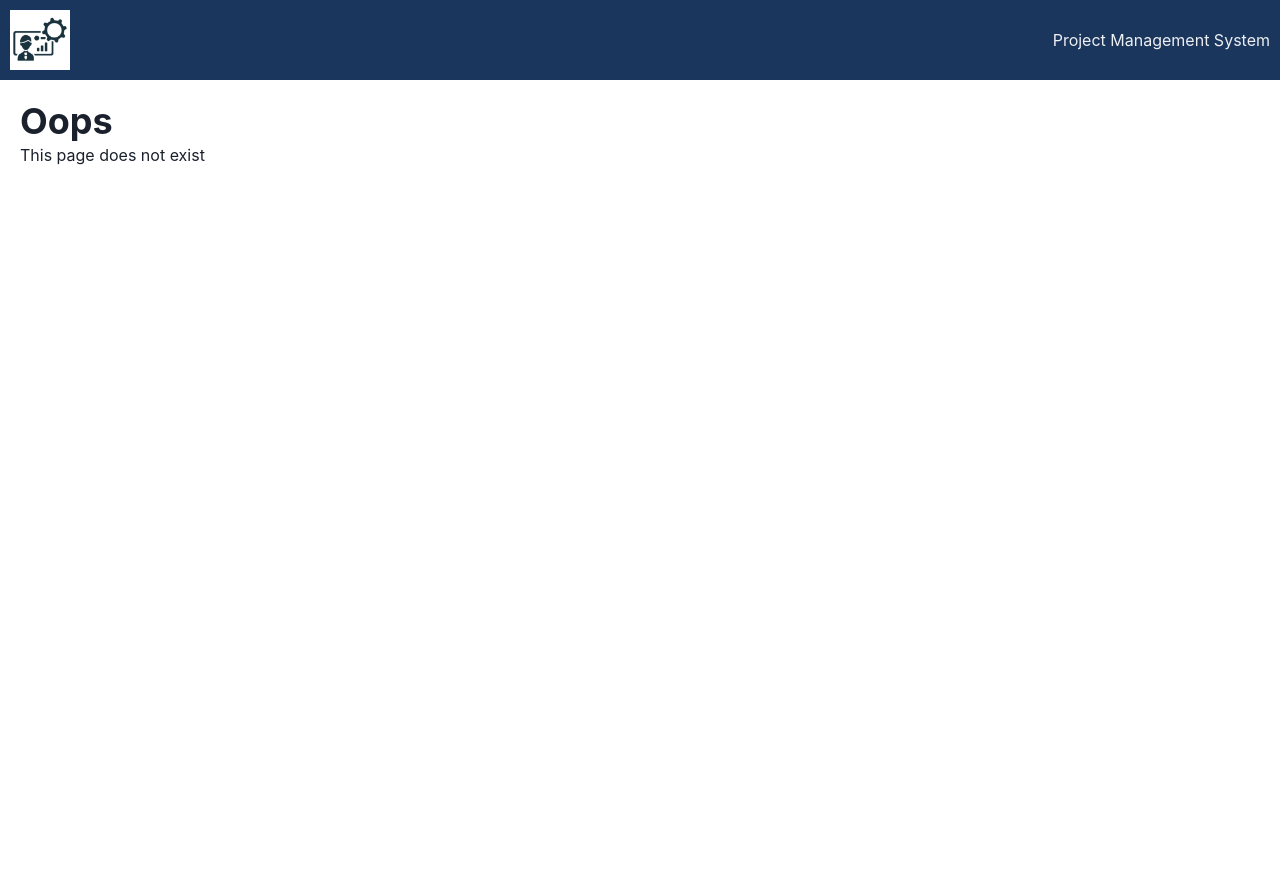
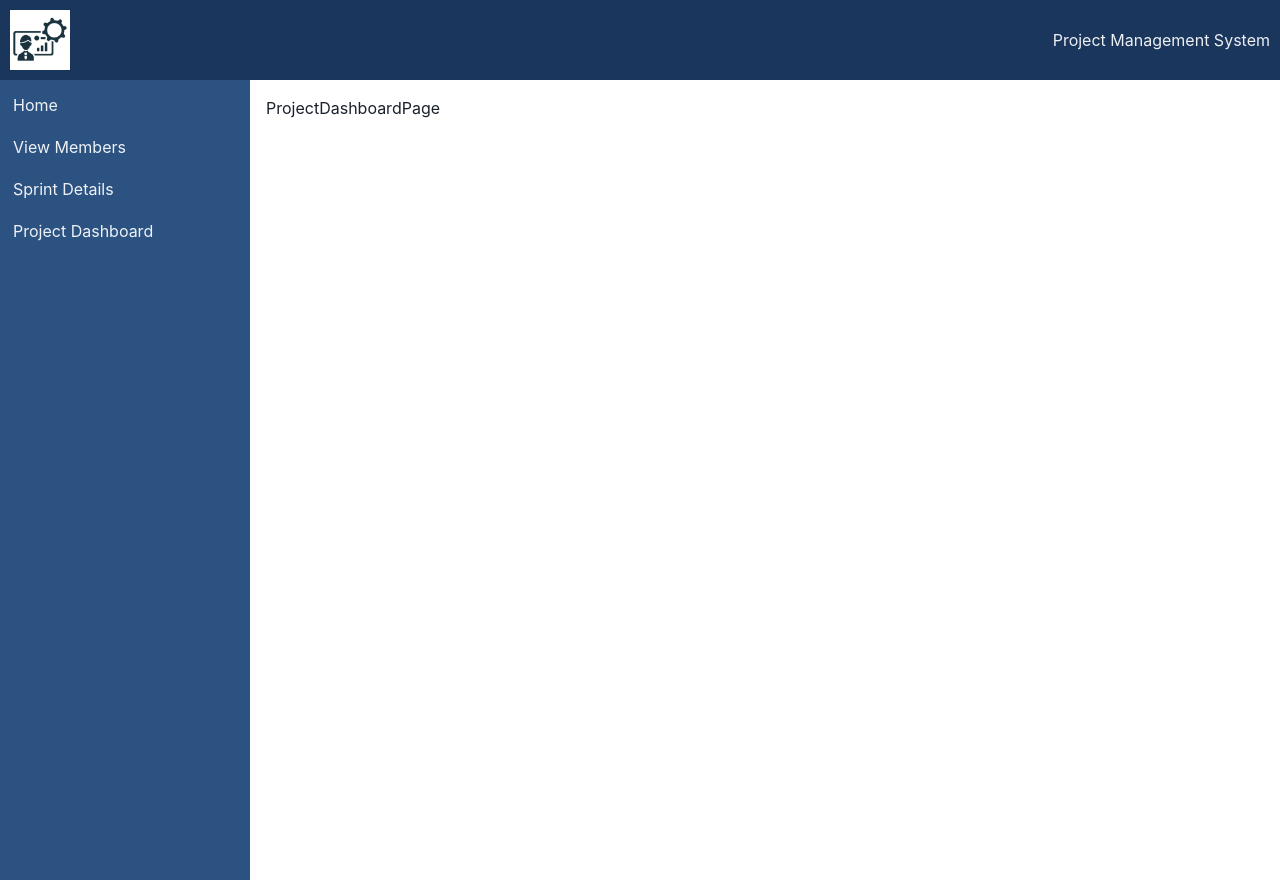
Before and after one commit to Djawad02/project-management, a React (Vite) app: page /projects/1/dashboard in a window 1280 px wide. Before the commit the page ends 800 px from the top, so only its background shows below. Built offline with nearby package versions, Linux system fonts and the light colour scheme.

Commit message:
inital dashboard and sprint pages along with prevented rerouting on multiple clicks

```diff
--- a/src/components/Sidebar.tsx
+++ b/src/components/Sidebar.tsx
@@ -6,6 +6,12 @@ import { useLocation } from "react-router-dom";
 const Sidebar = () => {
   const location = useLocation();
   const isProjectPage = location.pathname.startsWith("/projects/");
+
+  // Extract the base project path (e.g., "/projects/:title")
+  const projectBasePath = isProjectPage
+    ? location.pathname.split("/").slice(0, 3).join("/")
+    : "";
+
   return (
     <VStack
       justifyContent="left"
@@ -15,7 +21,7 @@ const Sidebar = () => {
       paddingX={2}
       spacing={4}
       height="100vh"
-      overflowY="auto" // Enables vertical scrolling
+      overflowY="auto"
     >
       <Box height="100%">
         <SidebarItem path="/" label="Home" />
@@ -23,12 +29,17 @@ const Sidebar = () => {
         {isProjectPage && (
           <>
             <SidebarItem
-              path={`${location.pathname}/team`}
+              path={`${projectBasePath}/team`}
               label="View Members"
             />
-            {/* Add more project-specific sidebar items here if needed */}
-            <SidebarItem path="/Sprint-Details" label="Sprint Details" />
-            <SidebarItem path="/Dashboard" label="Project Dashboard" />
+            <SidebarItem
+              path={`${projectBasePath}/sprint-details`}
+              label="Sprint Details"
+            />
+            <SidebarItem
+              path={`${projectBasePath}/dashboard`}
+              label="Project Dashboard"
+            />
           </>
         )}
       </Box>
--- /dev/null
+++ b/src/pages/ProjectDashboardPage.tsx
@@ -0,0 +1,7 @@
+import React from "react";
+
+const ProjectDashboardPage = () => {
+  return <div>ProjectDashboardPage</div>;
+};
+
+export default ProjectDashboardPage;
--- /dev/null
+++ b/src/pages/SprintDetailsPage.tsx
@@ -0,0 +1,7 @@
+import React from "react";
+
+const SprintDetailsPage = () => {
+  return <div>SprintDetailsPage</div>;
+};
+
+export default SprintDetailsPage;
```
Also changed, not shown: src/routing/route.tsx (+10 -0 lines).
